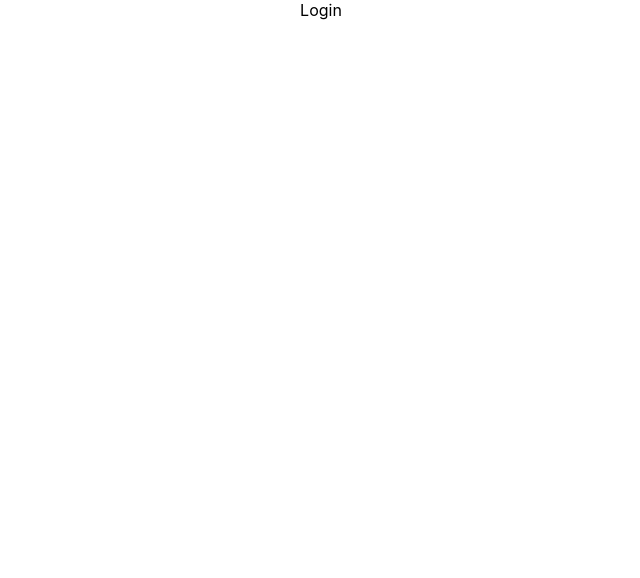
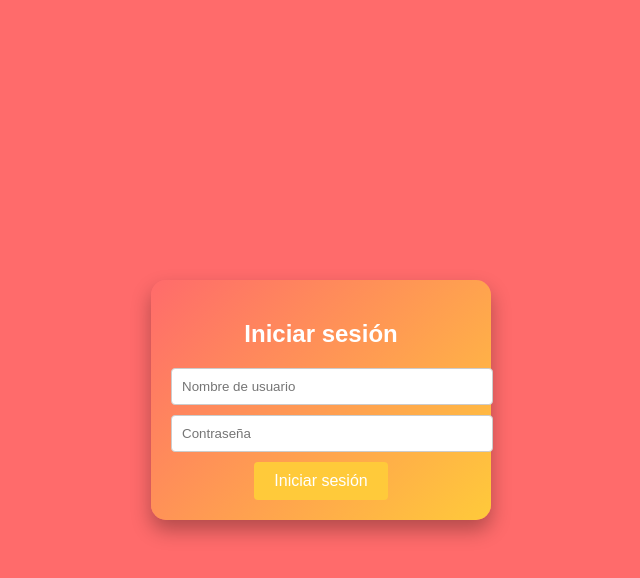
Before and after one commit to Exequiel-Ridolfi/Ridolfi_Duran_Chandia, a React (Create React App) app: page / in a window 1280 px wide. Shown: the top 578 px of the page, without its empty margins (319-959 px from the left). Built offline with nearby package versions, Linux system fonts and the light colour scheme.

Commit message:
version 4

```diff
--- a/src/App.js
+++ b/src/App.js
@@ -1,24 +1,30 @@
-import { BrowserRouter, Route, Routes } from 'react-router-dom';
+import React, { useState } from 'react';
+import { BrowserRouter as Router, Route, Routes, Navigate } from 'react-router-dom';
 import './App.css';
 import Ongs from './components/Ongs/Ongs';
-import Login from './components/Login/Login';
+import Login from './components/Login/Login'; // Importa el componente Login
 import Unicolugar from './components/Unicolugar/Unicolugar';
 import Navbar from './components/Navbar/Navbar';
 import Personajes from './components/Personajes/Personajes';
 import DetallePersonaje from './components/DetallePersonajes/DetallePersonaje';
+
 function App() {
+  // Define el estado loggedIn y la función setLoggedIn
+  const [loggedIn, setLoggedIn] = useState(false);
+
   return (
     <div className="App">
-     <BrowserRouter>
-     <Routes>
-      <Route path='/Localizacion' element={<Ongs/>}/>
-      <Route path='/Localizacion/:id' element={<Unicolugar/>}/>
-      <Route path='/' element={<Login/>}/>
-      <Route path='/Personajes' element={<Personajes></Personajes>}></Route>
-      <Route path='/DetallePersonaje/:id' element={<DetallePersonaje></DetallePersonaje>}></Route>
-     </Routes>
-     </BrowserRouter>
+      <Router>
+        <Routes>
+        <Route path='/' element={<Login onLogin={() => setLoggedIn(true)} />} />
 
+          {/* Otras rutas de la aplicación */}
+          <Route path='/Localizacion' element={<Ongs />} />
+          <Route path='/Localizacion/:id' element={<Unicolugar />} />
+          <Route path='/Personajes' element={<Personajes />} />
+          <Route path='/DetallePersonaje/:id' element={<DetallePersonaje />} />
+        </Routes>
+      </Router>
     </div>
   );
 }
--- a/src/components/Login/Login.css
+++ b/src/components/Login/Login.css
@@ -0,0 +1,59 @@
+/* Estilo del contenedor principal */
+body {
+    margin: 0;
+    padding: 0;
+    display: flex;
+    justify-content: center;
+    align-items: center;
+    min-height: 100vh;
+    background-color: #FF6B6B; /* Color de fondo similar al de la tarjeta */
+    font-family: Arial, sans-serif;
+  }
+
+  /* Estilo del formulario de inicio de sesión */
+  .login-container {
+    background: linear-gradient(135deg, #FF6B6B, #FFCA3A);
+    border-radius: 15px;
+    box-shadow: 0 10px 20px rgba(0, 0, 0, 0.3);
+    padding: 20px;
+    text-align: center;
+    width: 300px;
+    color: #fff; /* Color de texto similar al de la tarjeta */
+  }
+
+  /* Estilo del encabezado del formulario */
+  .login-header {
+    font-size: 24px;
+    margin-bottom: 20px;
+  }
+
+  /* Estilo de los campos de entrada */
+  .login-input {
+    width: 100%;
+    padding: 10px;
+    margin-bottom: 10px;
+    border: 1px solid #ccc;
+    border-radius: 4px;
+  }
+
+  /* Estilo del botón de inicio de sesión */
+  .login-button {
+    background-color: #FFCA3A; /* Color de fondo similar al de la tarjeta */
+    color: #fff;
+    padding: 10px 20px;
+    border: none;
+    border-radius: 4px;
+    cursor: pointer;
+    font-size: 16px;
+  }
+
+  /* Estilo del botón de inicio de sesión al pasar el ratón */
+  .login-button:hover {
+    background-color: #FFB200; /* Color de fondo al pasar el ratón similar al de la tarjeta */
+  }
+
+  /* Estilo del mensaje de error */
+  .error-message {
+    color: #ff0000;
+    margin-top: 10px;
+  }
--- a/src/components/Login/Login.jsx
+++ b/src/components/Login/Login.jsx
@@ -1,7 +1,43 @@
-import React from 'react'
+import React, { useState } from 'react';
+import { useNavigate } from 'react-router-dom'; // Importa useNavigate
+import './Login.css'; // Importa el archivo CSS
+console.log( "El usuario es:  usuario1")
+console.log( "La contraseña es :  12345 ");
+export default function Login({ onLogin }) {
+  const [username, setUsername] = useState('');
+  const [password, setPassword] = useState('');
+  const navigate = useNavigate(); // Utiliza useNavigate para la redirección
 
-export default function Login() {
+  const handleLogin = () => {
+    if (username === 'usuario' && password === '123') {
+      onLogin();
+      navigate('/personajes'); // Utiliza navigate para redirigir al usuario
+    } else {
+      alert('Nombre de usuario o contraseña incorrectos.');
+    }
+  }
+
   return (
-    <div>Login</div>
-  )
+    <div className="login-container">
+      <h2 className="login-header">Iniciar sesión</h2>
+      <input
+        className="login-input"
+        type="text"
+        placeholder="Nombre de usuario"
+        value={username}
+        onChange={(e) => setUsername(e.target.value)} // Asegúrate de que esta línea esté correctamente escrita
+      />
+      <input
+        className="login-input"
+        type="password"
+        placeholder="Contraseña"
+        value={password}
+        onChange={(e) => setPassword(e.target.value)} // Asegúrate de que esta línea esté correctamente escrita
+      />
+      <button className="login-button" onClick={handleLogin}>
+        Iniciar sesión
+      </button>
+    </div>
+
+  );
 }
```
